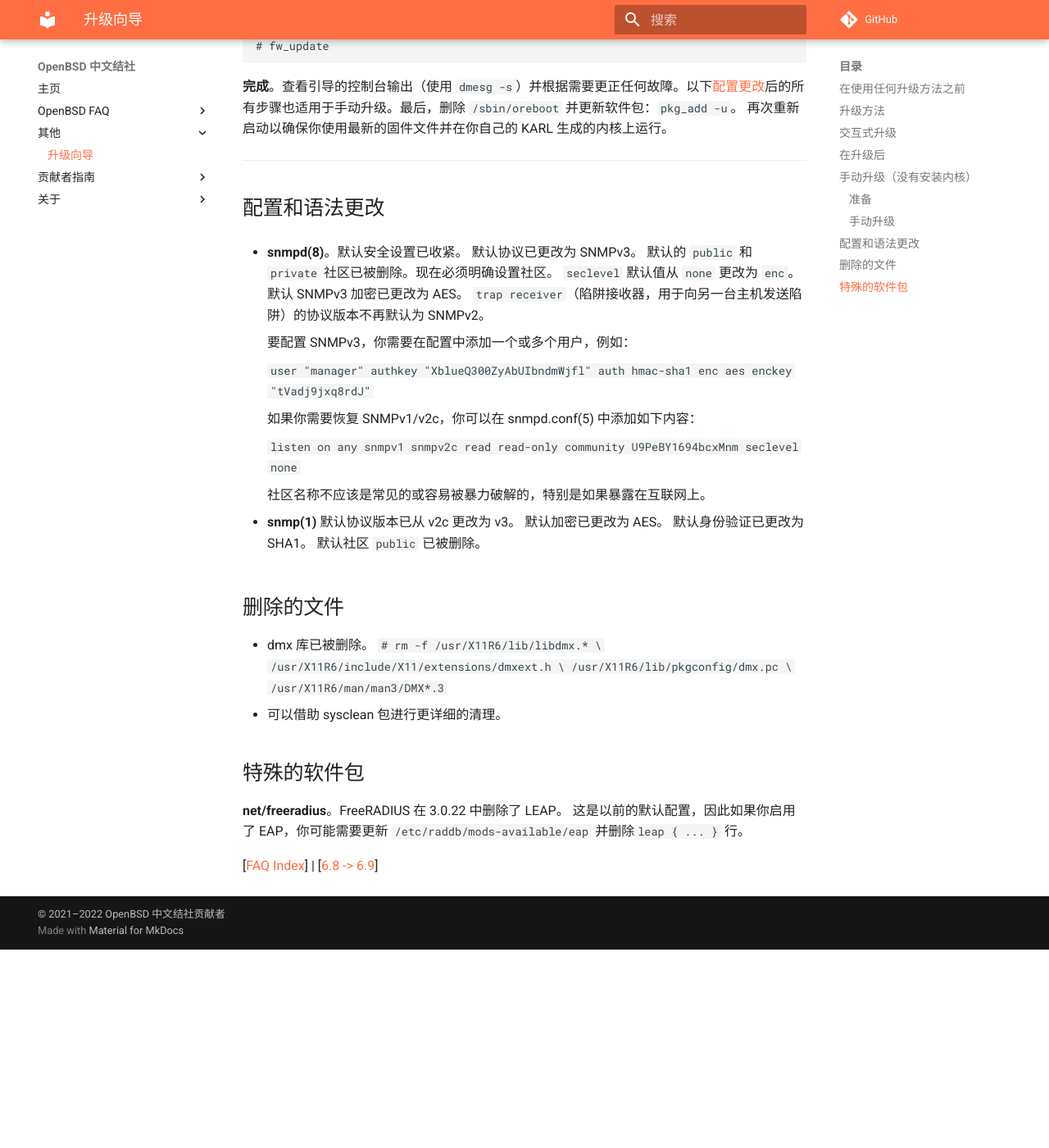
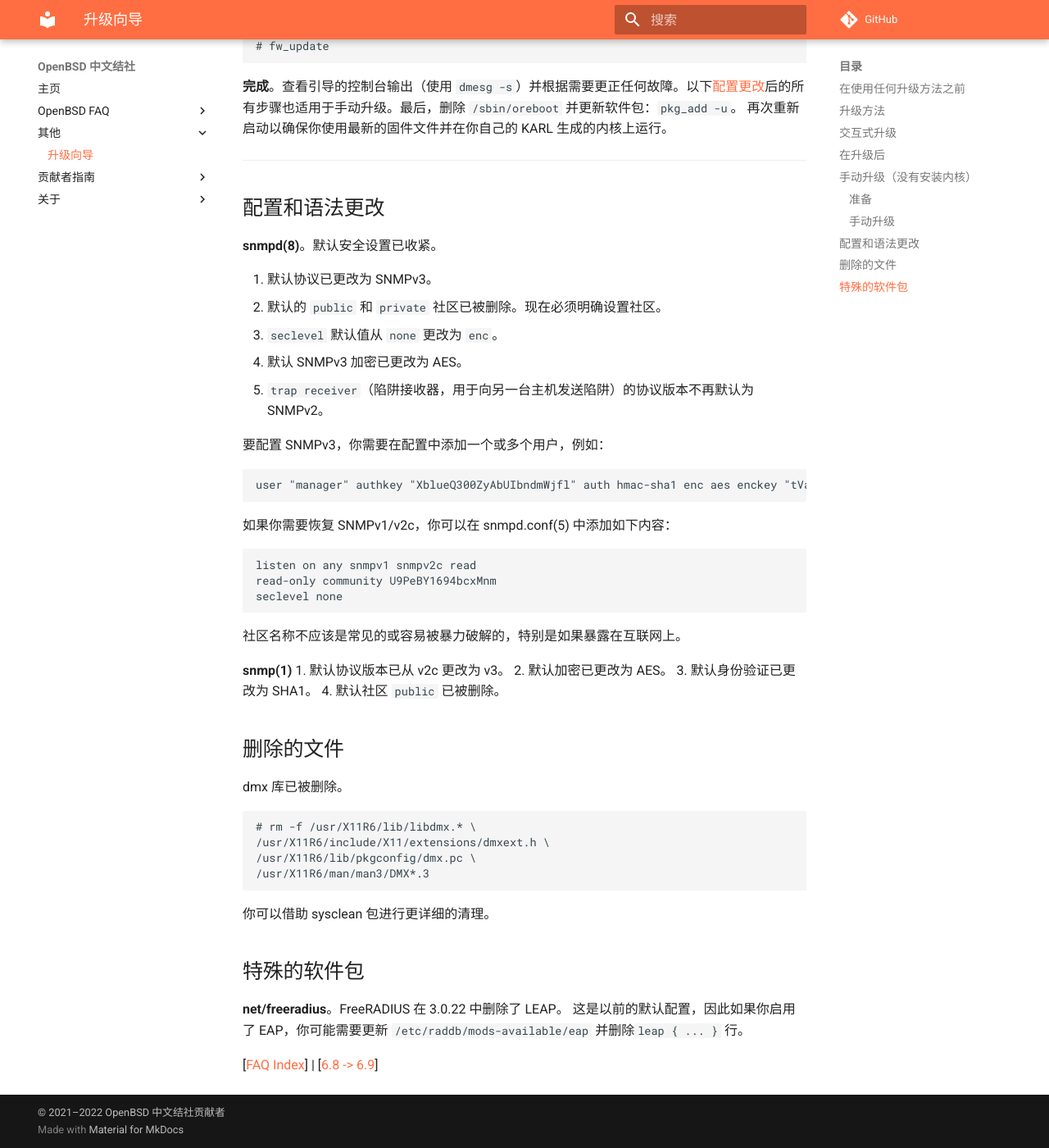
Before and after one commit to openbsd-zh-association/docs-openbsd-zh, an MkDocs documentation site: the page built from docs/others/upgrade70.md, in a window 1280 px wide and 1400 px high, scrolled down 3766 px. Shown: the whole window at 82% size. Built offline with MkDocs 1.6.1 and Material for MkDocs 9.7.7, drawn with Linux system fonts in a browser that asks for light colours; comment, search, counter and statistics services are not loaded; before the commit the page ends 4924 px from its top, so only the background shows below that.

````diff
--- a/docs/others/upgrade70.md
+++ b/docs/others/upgrade70.md
@@ -162,45 +162,48 @@ bsd.rd: OK
 
 ## 配置和语法更改
 
-- **snmpd(8)**。默认安全设置已收紧。
-    默认协议已更改为 SNMPv3。
-    默认的 `public` 和 `private` 社区已被删除。现在必须明确设置社区。
-    `seclevel` 默认值从 `none` 更改为 `enc`。
-    默认 SNMPv3 加密已更改为 AES。
-    `trap receiver`（陷阱接收器，用于向另一台主机发送陷阱）的协议版本不再默认为 SNMPv2。
+**snmpd(8)**。默认安全设置已收紧。
 
-    要配置 SNMPv3，你需要在配置中添加一个或多个用户，例如：
+1. 默认协议已更改为 SNMPv3。
+2. 默认的 `public` 和 `private` 社区已被删除。现在必须明确设置社区。
+3. `seclevel` 默认值从 `none` 更改为 `enc`。
+4. 默认 SNMPv3 加密已更改为 AES。
+5. `trap receiver`（陷阱接收器，用于向另一台主机发送陷阱）的协议版本不再默认为 SNMPv2。
 
-    ```
-        user "manager" authkey "XblueQ300ZyAbUIbndmWjfl" auth hmac-sha1 enc aes enckey "tVadj9jxq8rdJ"
-    ```
+要配置 SNMPv3，你需要在配置中添加一个或多个用户，例如：
 
-    如果你需要恢复 SNMPv1/v2c，你可以在 snmpd.conf(5) 中添加如下内容：
+```
+user "manager" authkey "XblueQ300ZyAbUIbndmWjfl" auth hmac-sha1 enc aes enckey "tVadj9jxq8rdJ"
+```
 
-    ```
-      listen on any snmpv1 snmpv2c read
-      read-only community U9PeBY1694bcxMnm
-      seclevel none
-    ```
+如果你需要恢复 SNMPv1/v2c，你可以在 snmpd.conf(5) 中添加如下内容：
 
-    社区名称不应该是常见的或容易被暴力破解的，特别是如果暴露在互联网上。
+```
+listen on any snmpv1 snmpv2c read
+read-only community U9PeBY1694bcxMnm
+seclevel none
+```
 
-- **snmp(1)**
-    默认协议版本已从 v2c 更改为 v3。
-    默认加密已更改为 AES。
-    默认身份验证已更改为 SHA1。
-    默认社区 `public` 已被删除。
+社区名称不应该是常见的或容易被暴力破解的，特别是如果暴露在互联网上。
+
+**snmp(1)**
+1. 默认协议版本已从 v2c 更改为 v3。
+2. 默认加密已更改为 AES。
+3. 默认身份验证已更改为 SHA1。
+4. 默认社区 `public` 已被删除。
 
 ## 删除的文件
 
-- dmx 库已被删除。
-    ```
-      # rm -f /usr/X11R6/lib/libdmx.* \
-	  /usr/X11R6/include/X11/extensions/dmxext.h \
-	  /usr/X11R6/lib/pkgconfig/dmx.pc \
-	  /usr/X11R6/man/man3/DMX*.3
-    ```
-- 可以借助 sysclean 包进行更详细的清理。
+dmx 库已被删除。
+
+```
+# rm -f /usr/X11R6/lib/libdmx.* \
+/usr/X11R6/include/X11/extensions/dmxext.h \
+/usr/X11R6/lib/pkgconfig/dmx.pc \
+/usr/X11R6/man/man3/DMX*.3
+```
+
+你可以借助 sysclean 包进行更详细的清理。
 
 ## 特殊的软件包
 
````
Also changed, not shown: docs/others/report.md (added, +52 -0 lines).
